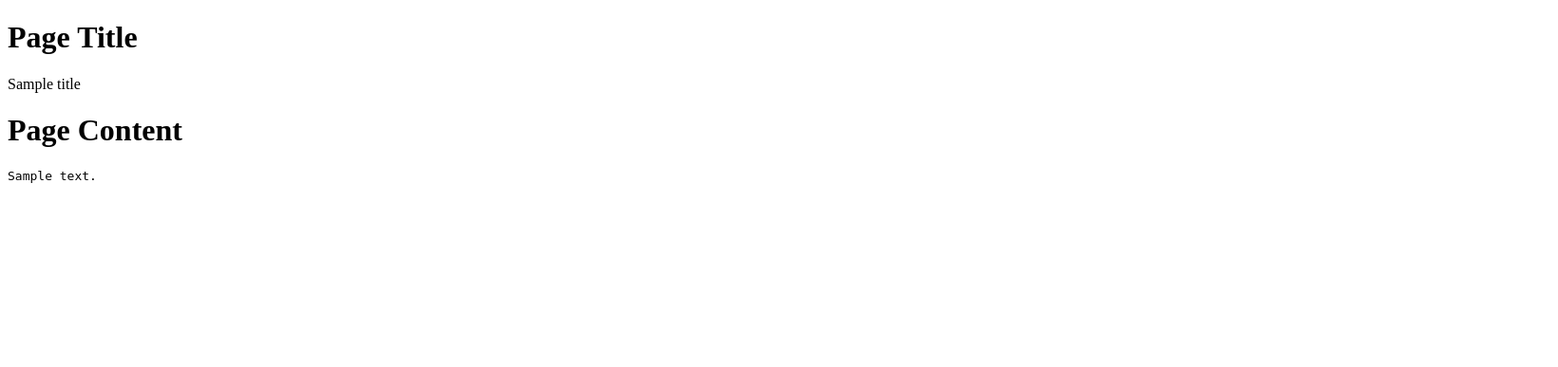
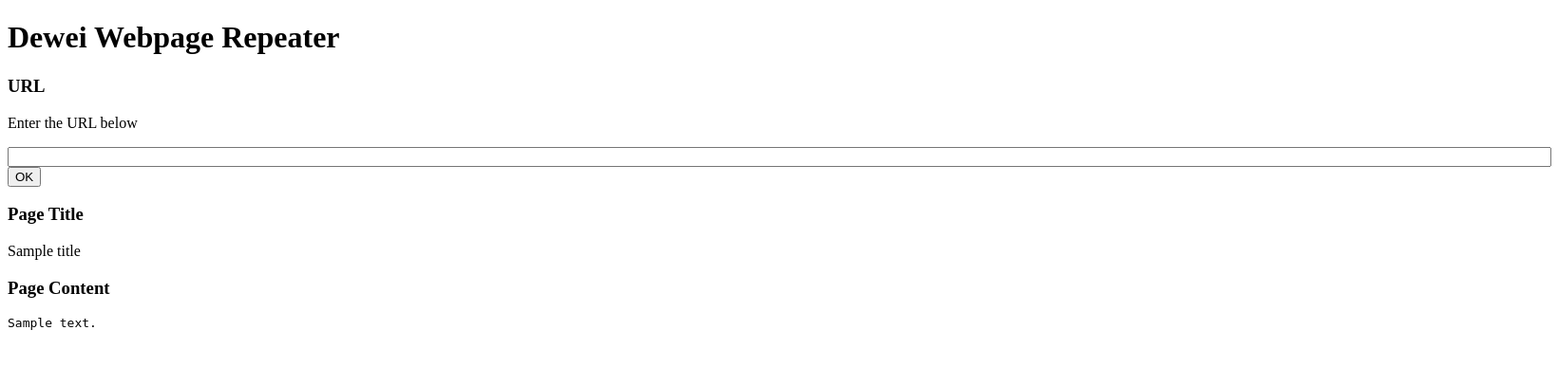
Before and after one commit to deweiliu/dewei-webpage-repeater, a Django app: template src/repeater/templates/repeater/repeat.html in a window 1640 px wide. Shown: the top 387 px of the page at 95% size. Run offline with Django 3.2, Linux system fonts and the light colour scheme; the template is opened without the code that fills it: most values are stand-ins (such as "Sample title", 1, 10 or a date in 2020).

Commit message:
add search box

```diff
--- a/src/repeater/templates/repeater/layout.html
+++ b/src/repeater/templates/repeater/layout.html
@@ -4,7 +4,7 @@
 <meta charset="UTF-8">
 </head>
 <body>
-<h1>{% block title %}{% endblock %}</h1>
+<h3>{% block title %}{% endblock %}</h3>
 {% block content %}{% endblock %}
 
 </body>
--- a/src/repeater/templates/repeater/repeat.html
+++ b/src/repeater/templates/repeater/repeat.html
@@ -2,11 +2,13 @@
 <html>
 <head>
 <meta charset="UTF-8">
-<title>{{title}}</title>
+<title>Dewei Webpage Repeater - {{title}}</title>
 <script type="text/javascript"></script>
 </head>
 <body>
-{%include "repeater/title.html"%}
+    <h1>Dewei Webpage Repeater</h1>
+    {%include "repeater/url.html"%}
+    {%include "repeater/title.html"%}
 {%include "repeater/body.html"%}
 
 </body>
--- /dev/null
+++ b/src/repeater/templates/repeater/url.html
@@ -0,0 +1,14 @@
+{% extends "repeater/layout.html" %}
+{% block title %}
+URL
+{% endblock %}
+{% block content %}
+<p>Enter the URL below</p>
+
+<form action="/" method="get">
+    <input type="text" name="url" size="200">
+</br>
+    <input type="submit" value="OK">
+</form>
+
+{% endblock %}
--- a/src/repeater/urls.py
+++ b/src/repeater/urls.py
@@ -4,6 +4,5 @@ from repeater.views.repeat import repeat
 from repeater.views import home
 
 urlpatterns = [
-    path('<path:encoded_url>', repeat.repeat, name='repeat'),
-    path('', home.home, name='home'),
+    path('', repeat.repeat, name='repeat'),
 ]
--- a/src/repeater/views/home.py
+++ /dev/null
@@ -1,5 +0,0 @@
-from django.http import HttpResponse
-
-
-def home(request):
-    return HttpResponse("Home")
--- a/src/repeater/views/repeat/parser.py
+++ b/src/repeater/views/repeat/parser.py
@@ -6,6 +6,7 @@ def parse_webpage(url):
 
     response=requests.get(url)
     body=response.text
+
     converter = html2text.HTML2Text()
     converter.ignore_links = False
     text = converter.handle(body)
--- a/src/repeater/views/repeat/repeat.py
+++ b/src/repeater/views/repeat/repeat.py
@@ -3,8 +3,9 @@ from repeater.views.repeat import decoder
 from repeater.views.repeat import parser
 from django.template import loader
 
-def repeat(request,encoded_url):
-    url=decoder.decode(encoded_url)
+def repeat(request):
+    url=request.GET.get('url')
+    print(url)
     webpage=parser.parse_webpage(url)
 
 
```
Also changed, not shown: 1 other file.
